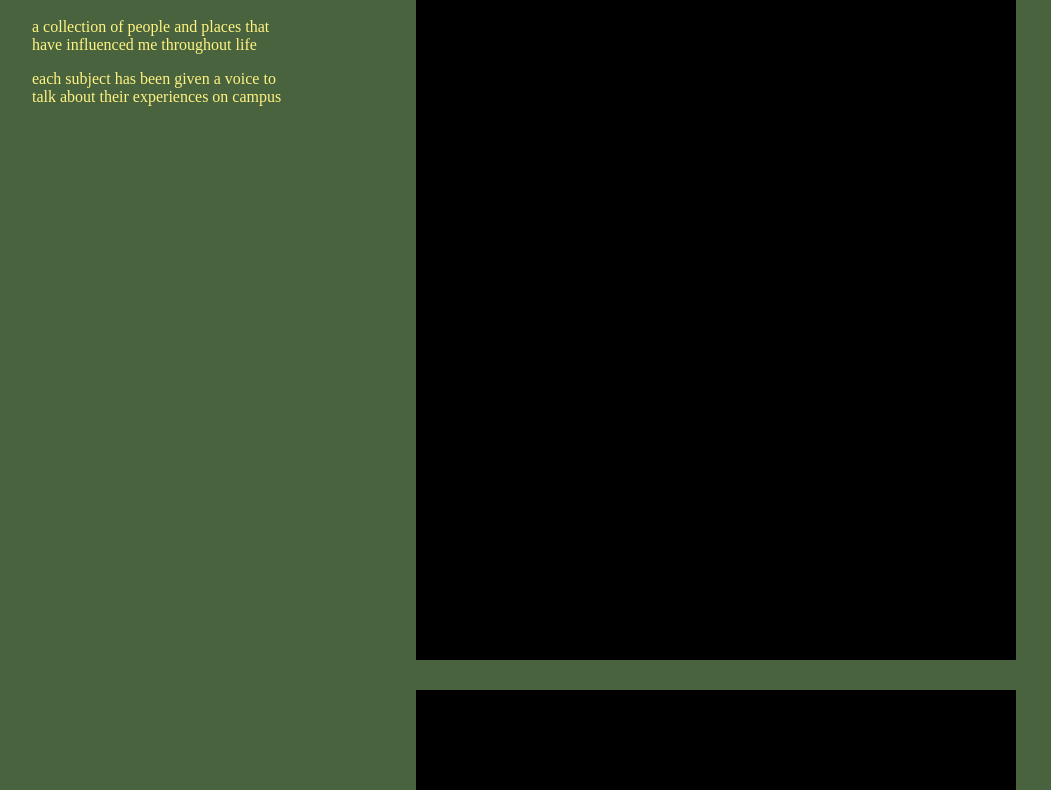
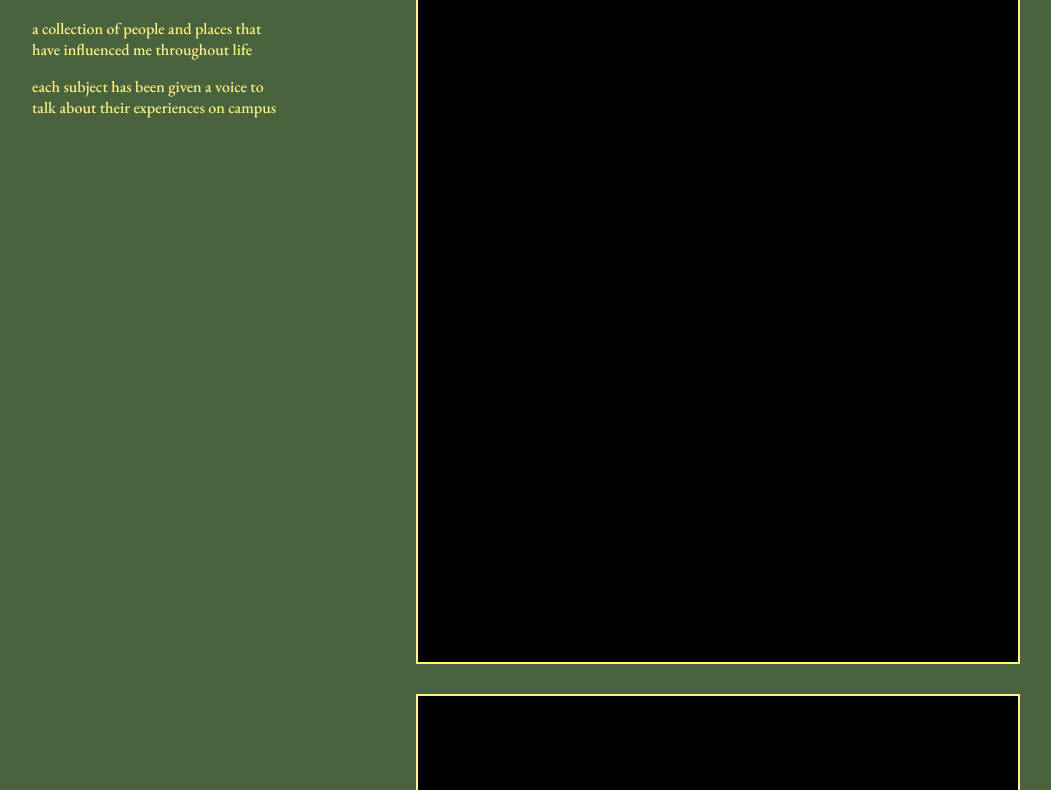
Before and after one commit to ijemmao/faces, a website: page index.html in a window 1280 px wide. Shown: the part 248-1038 px from the top of the page, without its empty margins (96-1147 px from the left). Drawn offline with nearby package versions, Linux system fonts and the light colour scheme; a web font is replaced by a local one.

Commit message:
included new font

```diff
--- a/style.css
+++ b/style.css
@@ -1,3 +1,4 @@
+@import url('https://fonts.googleapis.com/css?family=EB+Garamond:400,500,700');
 @font-face {
   font-family: Heading-Pro-Wide;
   src: url('./assets/fonts/Heading-Pro-Wide-Black-trial.ttf');
@@ -16,6 +17,11 @@ h1 {
   letter-spacing: 2px;
   color: transparent;
   margin: 0;
+}
+
+p {
+  font-family: 'EB Garamond', 'serif';
+  font-weight: 500;
 }
 
 .main-container {
@@ -41,6 +47,7 @@ h1 {
   width: 600px;
   background-color: black;
   margin-bottom: 30px;
+  border: 2px rgb(255, 243, 130, 1) solid;
 }
 
 .logo-container {
```
